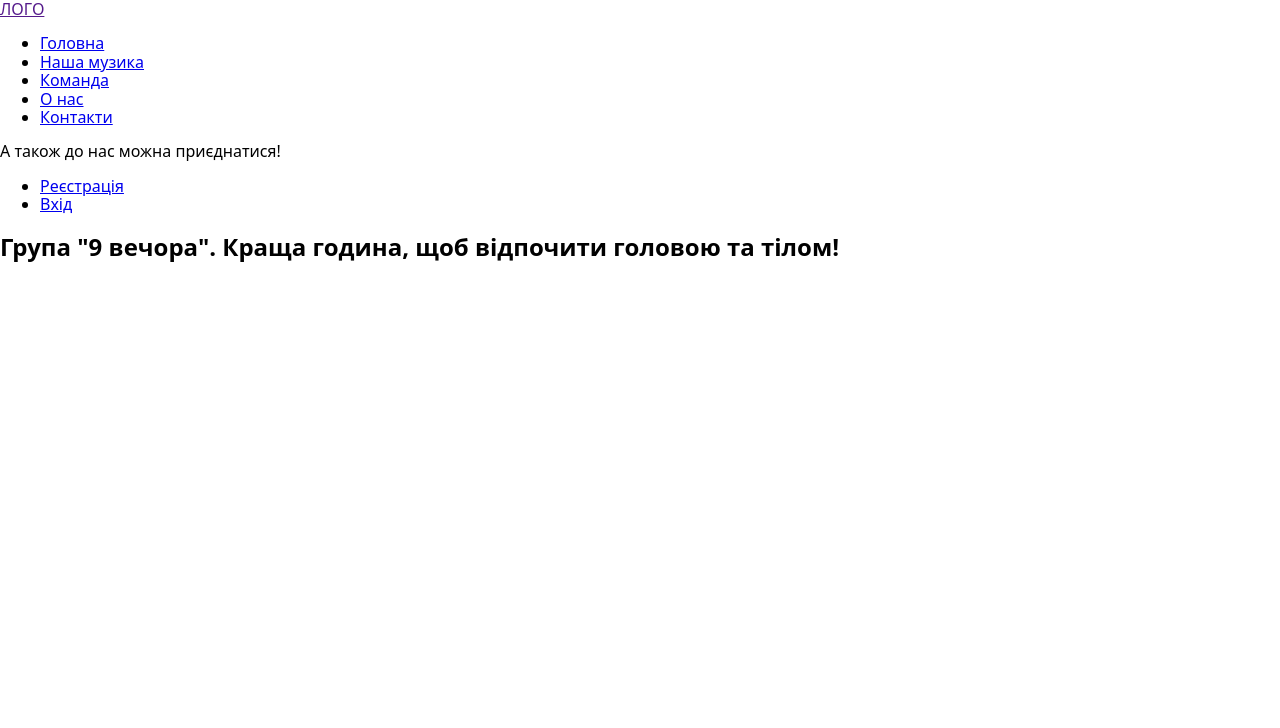
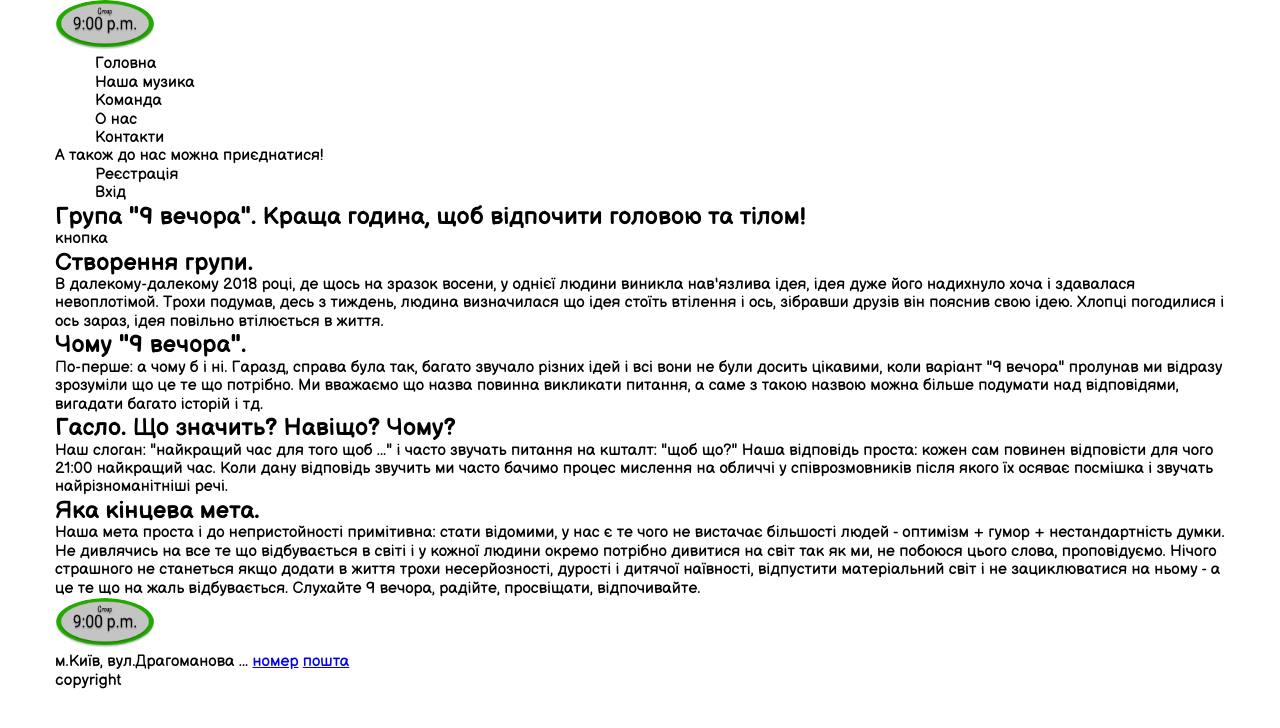
Before and after one commit to Luno-front-end/syte-andre, a plain HTML site: page index.html in a window 1280 px wide. Drawn offline with nearby package versions, Linux system fonts and the light colour scheme.

Commit message:
- margin and + style fonts + logo

```diff
--- a/css/main.css
+++ b/css/main.css
@@ -0,0 +1,53 @@
+:root {
+  --accent-color-text: #1dad00;
+}
+
+/* general options */
+
+body {
+  background-color: #ffffff;
+  color: black;
+  font-family: Balsamiq Sans, Arial, Helvetica, sans-serif;
+}
+
+.container {
+  width: 1200px;
+  margin: 0 auto;
+  padding-left: 15px;
+  padding-right: 15px;
+}
+
+.general-ul {
+  list-style: none;
+  margin-top: 0px;
+  margin-bottom: 0px;
+}
+.general-a {
+  text-decoration: none;
+  color: #000000;
+}
+
+.global-a {
+  display: inline-block;
+}
+
+.general-p {
+  margin-top: 0px;
+  margin-bottom: 0px;
+}
+.general-h {
+  margin-top: 0px;
+  margin-bottom: 0px;
+}
+.address {
+  font-style: normal;
+}
+
+/* header */
+
+.logo {
+  width: 100px;
+  height: 50px;
+  display: inline-block;
+  border-radius: 50%;
+}
--- a/css/registration-input.css
+++ b/css/registration-input.css
@@ -6,6 +6,7 @@
 
 body {
   background-image: url(../images/bg-reg.jpg);
+
   background-repeat: no-repeat;
   background-size: cover;
   background-position: 50% 50%;
@@ -47,14 +48,14 @@ body {
 .registration-container {
   background-color: rgba(4, 53, 0, 0.493);
 
-  margin-top: 210px;
+  margin-top: 120px;
   margin-left: auto;
   margin-right: auto;
   padding-left: 15px;
   padding-right: 15px;
   padding-bottom: 50px;
 
-  width: 720px;
+  width: 700px;
 
   text-align: center;
 }
--- a/index.html
+++ b/index.html
@@ -17,29 +17,109 @@
   </head>
   <body>
     <header>
-      <a href="">ЛОГО</a>
-      <nav>
-        <ul>
-          <li><a href="./index.html">Головна</a></li>
-          <li><a href="./our-music.html">Наша музика</a></li>
-          <li><a href="./team.html">Команда</a></li>
-          <li><a href="./about-us.html">О нас</a></li>
-          <li><a href="./contacts.html">Контакти</a></li>
-        </ul>
-        <p>А також до нас можна приєднатися!</p>
-        <ul>
-          <li><a href="./registration.html" target="_blank">Реєстрація</a></li>
-          <li><a href="./input.html" target="_blank">Вхід</a></li>
-        </ul>
-      </nav>
+      <div class="container">
+        <a href="./index.html" class="general-a global-a"
+          ><img src="./images/logo.png" alt="" class="logo" />
+        </a>
+        <nav>
+          <ul class="general-ul">
+            <li><a href="./index.html" class="general-a">Головна</a></li>
+            <li>
+              <a href="./our-music.html" class="general-a">Наша музика</a>
+            </li>
+            <li><a href="./team.html" class="general-a">Команда</a></li>
+            <li><a href="./about-us.html" class="general-a">О нас</a></li>
+            <li><a href="./contacts.html" class="general-a">Контакти</a></li>
+          </ul>
+          <p class="general-p">А також до нас можна приєднатися!</p>
+          <ul class="general-ul">
+            <li>
+              <a href="./registration.html" target="_blank" class="general-a"
+                >Реєстрація</a
+              >
+            </li>
+            <li>
+              <a href="./input.html" target="_blank" class="general-a">Вхід</a>
+            </li>
+          </ul>
+        </nav>
+      </div>
     </header>
     <main>
-      <section>
-        <h1>Група "9 вечора". Краща година, щоб відпочити головою та тілом!</h1>
-        <a href=""> </a>
+      <section class="hero">
+        <div class="container">
+          <h1 class="general-h">
+            Група "9 вечора". Краща година, щоб відпочити головою та тілом!
+          </h1>
+          <a href="" class="general-a">кнопка </a>
+        </div>
       </section>
-      <section></section>
+      <section class="section-one">
+        <div class="container">
+          <h2 class="general-h">Створення групи.</h2>
+          <p class="general-p">
+            В далекому-далекому 2018 році, де щось на зразок восени, у однієї
+            людини виникла нав'язлива ідея, ідея дуже його надихнуло хоча і
+            здавалася невоплотімой. Трохи подумав, десь з тиждень, людина
+            визначилася що ідея стоїть втілення і ось, зібравши друзів він
+            пояснив свою ідею. Хлопці погодилися і ось зараз, ідея повільно
+            втілюється в життя.
+          </p>
+        </div>
+      </section>
+      <section class="section-two">
+        <div class="container">
+          <h2 class="general-h">Чому "9 вечора".</h2>
+          <p class="general-p">
+            По-перше: а чому б і ні. Гаразд, справа була так, багато звучало
+            різних ідей і всі вони не були досить цікавими, коли варіант "9
+            вечора" пролунав ми відразу зрозуміли що це те що потрібно. Ми
+            вважаємо що назва повинна викликати питання, а саме з такою назвою
+            можна більше подумати над відповідями, вигадати багато історій і тд.
+          </p>
+        </div>
+      </section>
+      <section class="section-three">
+        <div class="container">
+          <h2 class="general-h">Гасло. Що значить? Навіщо? Чому?</h2>
+          <p class="general-p">
+            Наш слоган: "найкращий час для того щоб ..." і часто звучать питання
+            на кшталт: "щоб що?" Наша відповідь проста: кожен сам повинен
+            відповісти для чого 21:00 найкращий час. Коли дану відповідь звучить
+            ми часто бачимо процес мислення на обличчі у співрозмовників після
+            якого їх осяває посмішка і звучать найрізноманітніші речі.
+          </p>
+        </div>
+      </section>
+      <section class="section-four">
+        <div class="container">
+          <h2 class="general-h">Яка кінцева мета.</h2>
+          <p class="general-p">
+            Наша мета проста і до непристойності примітивна: стати відомими, у
+            нас є те чого не вистачає більшості людей - оптимізм + гумор +
+            нестандартність думки. Не дивлячись на все те що відбувається в
+            світі і у кожної людини окремо потрібно дивитися на світ так як ми,
+            не побоюся цього слова, проповідуємо. Нічого страшного не станеться
+            якщо додати в життя трохи несерйозності, дурості і дитячої
+            наївності, відпустити матеріальний світ і не зациклюватися на ньому
+            - а це те що на жаль відбувається. Слухайте 9 вечора, радійте,
+            просвіщати, відпочивайте.
+          </p>
+        </div>
+      </section>
     </main>
-    <footer></footer>
+    <footer>
+      <div class="container">
+        <a href="./index.html" class="general-a global-a"
+          ><img src="./images/logo.png" alt="" class="logo" />
+        </a>
+        <address class="address">
+          м.Київ, вул.Драгоманова ...
+          <a href="tel:">номер</a>
+          <a href="tomail:">пошта</a>
+        </address>
+        <p class="general-p">copyright</p>
+      </div>
+    </footer>
   </body>
 </html>
```
Also changed, not shown: images/group-logo.svg (added), images/logo.png (added), 1 other file.
